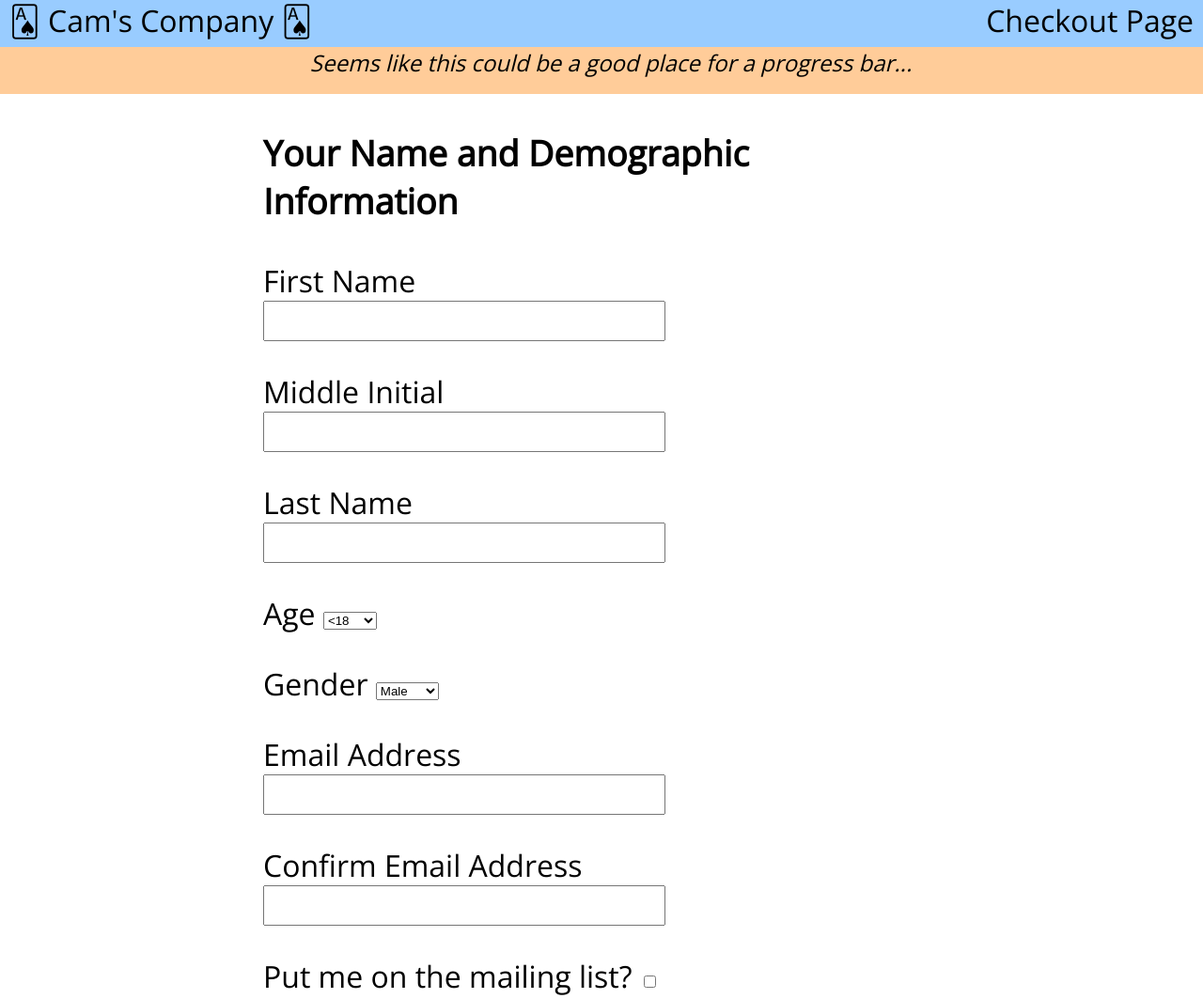
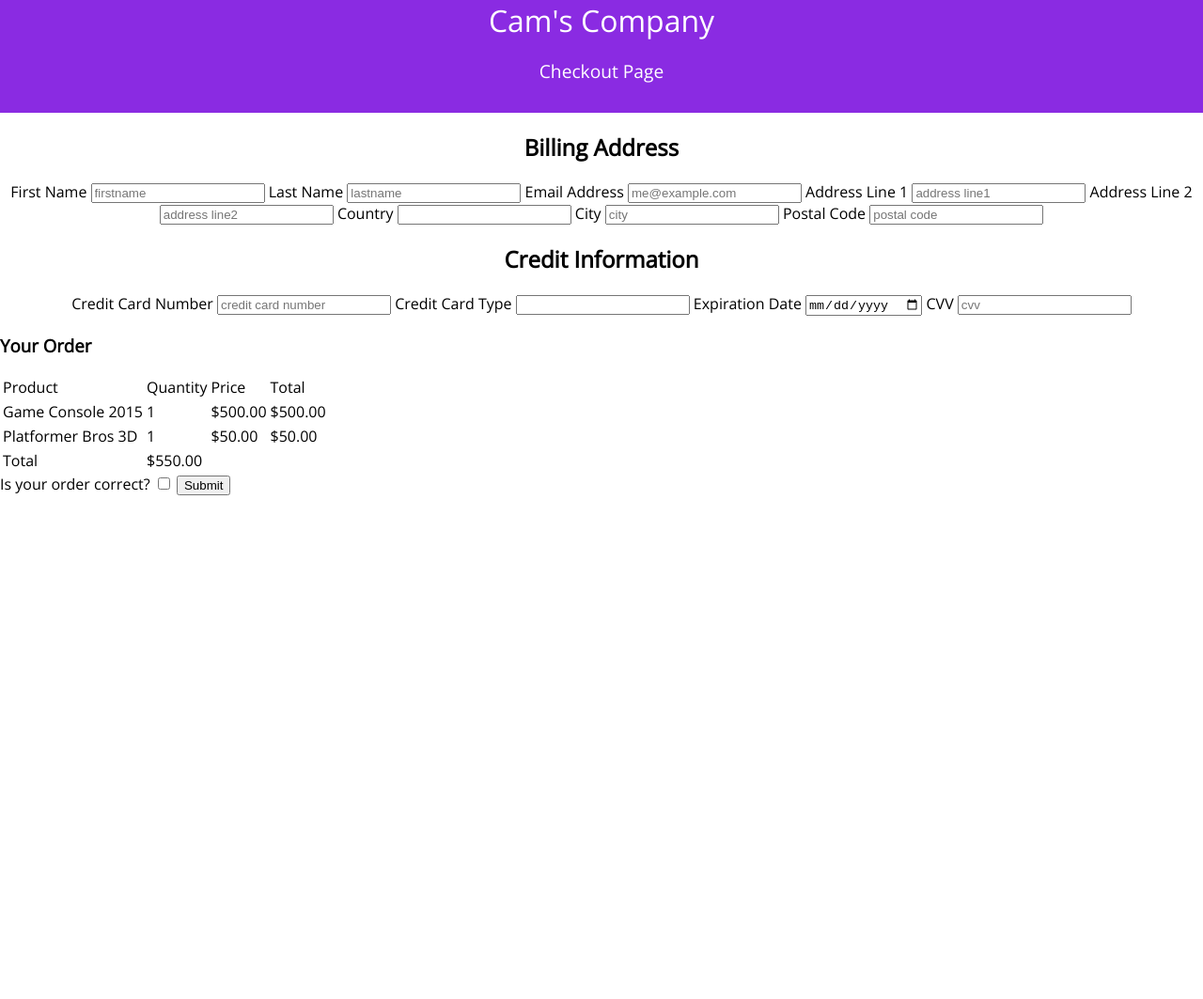
Before and after one commit to abdulmalikgh/solution-to-large-forms, a plain HTML site: page index.html in a window 1280 px wide. Shown: the top 1063 px of the page at 94% size. After the commit the page ends 800 px from the top, so only its background shows below. Drawn offline with nearby package versions, Linux system fonts and the light colour scheme.

Commit message:
refactor html and css

```diff
--- a/css/styles.css
+++ b/css/styles.css
@@ -2,136 +2,26 @@ body {
   font-family: 'Open Sans', sans-serif;
   margin: 0px 0px 10px 0px;
 }
+header{
+  width:100vw;
+  height:15vh;
+  background-color:blueviolet;
+  color:white;
+  text-align:center;
+}
+.company-name{
+  font-size: 2em;
+  padding-top:1em;
 
-.inline {
-  display: inline !important;
 }
-
-header {
-  position: fixed;
+.company-page{
+  font-size: 1.2em;
   display: block;
-  height: 50px;
-  background: #9cf;
-  min-width: 100%;
-  padding: 0px 10px;
-  font-size: 2em;
+  padding-top:1em;
 }
-
-@media screen and (max-width: 650px) {
-  header {
-    font-size: 1.5em;
-  }
-
-  .progress-bar {
-    display: none;
-  }
-
-  section.form {
-    padding-top: 50px;
-  }
+.progress-bar{
+  display:none;
 }
-
-@media screen and (max-width: 450px) {
-  .company-page {
-    display: none;
-  }
-
-  .company-name {
-    display: block;
-    width: 230px;
-    margin-left: auto;
-    margin-right: auto;
-  }
-
-  header {
-    padding: 0px;
-  }
+.form{
+  text-align:center;
 }
-
-@media screen and (min-width: 451px) {
-  section.form {
-    font-size: 2em;
-  }
-
-  .company-name {
-    display: inline;
-  }
-}
-
-@media screen and (min-width: 651px) {
-  section.form {
-    padding-top: 100px;
-  }
-}
-
-section {
-  padding: 0px 10px;
-}
-
-label {
-  display: block;
-  margin-bottom: 1em;
-}
-
-.company-page {
-  float: right;
-  margin-right: 20px;
-}
-
-.progress-bar {
-  position: fixed;
-  margin-top: 50px;
-  width: 100%;
-  height: 50px;
-  background: #fc9;
-  font-size: 1.5em;
-  font-style: italic;
-  text-align: center;
-}
-
-section.form, section.order-review{
-  display: block;
-  max-width: 720px;
-  margin-left: auto;
-  margin-right: auto;
-}
-
-section.form {
-  /*font-size: 2em;*/
-}
-
-section.form input {
-  display: block;
-  font-size: 1em;
-}
-
-.cc-warning {
-  font-size: 0.5em;
-  margin-bottom: 1em;
-}
-
-.your-order {
-  border: 1px solid;
-  max-width: 100%;
-}
-
-tr.headings {
-  font-weight: bold;
-}
-
-tr.total {
-  font-style: italic;
-}
-
-td {
-  padding: 10px;
-  border: 1px solid;
-}
-
-tr:nth-child(even) {
-  background-color: #eee;
-}
-
-.check-correct {
-  margin-top: 10px;
-}
--- a/index.html
+++ b/index.html
@@ -9,131 +9,60 @@
 </head>
 <body>
   <header>
-    <span class="company-name">🂡 Cam's Company 🂡</span>
+    <span class="company-name"> Cam's Company </span>
     <span class="company-page">Checkout Page</span>
   </header>
   <section class="progress-bar">
     Seems like this could be a good place for a progress bar...
   </section>
   <section class="form">
-    <h3>Your Name and Demographic Information</h3>
-    <label>First Name
-      <input type="text">
+    <h2>Billing Address</h2>
+    <form action="">
+
+    <label for="firstname">First Name
+      <input type="text" id="firstname" name="firstname" placeholder="firstname" autocomplete="given-name">
     </label>
-    <label>Middle Initial
-      <input type="text">
+    <label for="lastname">Last Name
+      <input type="text" id="lastname" name="lastname" placeholder="lastname" autocomplete="family-name">
     </label>
-    <label>Last Name
-      <input type="text">
+    <label for="email">Email Address
+      <input type="text" id="email" placeholder="me@example.com" autocomplete="email" name="email">
     </label>
-    <label>Age
-      <select name="age">
-        <option>&lt;18</option>
-        <option>18-25</option>
-        <option>26-35</option>
-        <option>36-50</option>
-        <option>&gt;50</option>
+    <label for="address1">Address Line 1
+      <input type="text" id="address1" name="address1" placeholder="address line1" autocomplete="address-line1">
+    </label>
+    <label for="address2">Address Line 2
+      <input type="text" id="address2" name="address2" placeholder="address line2" autocomplete="address-line2">
+    </label>
+    <label for="country">Country
+      <input type="country" id="country" autocomplete="country" >
+    </label>
+    <label for="city">City
+      <input type="text" id="city" placeholder="city" name="city" autocomplete="address-level1">
+    </label for="state">
+    <label for="postalcode">Postal Code
+      <input type="number" id="postalcode" name="postalcode" autocomplete="postal-code" placeholder="postal code">
+    </label>
+     <h2>Credit Information</h2>
+     <label for="cc-number">Credit Card Number
+      <input type="number" id="cc-number" autocomplete="cc-number" placeholder="credit card number">
+    </label>
+    <label>Credit Card Type
+      <input list="cc-type" autocomplete="cc-type">
+      <datalist id="cc-type" >
+        <option value="Visa"></option>
+        <optio  value="American Express"></option>
+        <option value="Mastercard"></option>
+        <option value="Discover"></option>
       </select>
     </label>
-    <label>Gender
-      <select name="gender">
-        <option>Male</option>
-        <option>Female</option>
-      </select>
+    <label for="exp-date">Expiration Date
+      <input type="date" id="exp-date" autocomplete="cc-exp">
     </label>
-    <label>Email Address
-      <input type="text">
+    <label for="cvv">CVV
+      <input type="number" id="cvv" autocomplete="cc-csc" placeholder="cvv">
     </label>
-    <label>Confirm Email Address
-      <input type="text">
-    </label>
-    <label>Put me on the mailing list?
-      <input class="inline" type="checkbox">
-    </label>
-
-    <h3>Your Shipping Address</h3>
-    <label>First Name
-      <input type="text">
-    </label>
-    <label>Middle Initial
-      <input type="text">
-    </label>
-    <label>Last Name
-      <input type="text">
-    </label>
-    <label>Company
-      <input type="text">
-    </label>
-    <label>Address Line 1
-      <input type="text">
-    </label>
-    <label>Address Line 2
-      <input type="text">
-    </label>
-    <label>City
-      <input type="text">
-    </label>
-    <label>State/Province
-      <input type="text">
-    </label>
-    <label>Postal Code
-      <input type="text">
-    </label>
-    <label>Country
-      <input type="text">
-    </label>
-
-    <h3>Your Credit Card Information</h3>
-    <div class="cc-warning"><em>Note: don't enter any actual credit card info!</em></div>
-    <label>Credit Card Number
-      <input type="text">
-    </label>
-    <label>Credit Card Type
-      <select name="cc">
-        <option>Visa</option>
-        <option>American Express</option>
-        <option>Mastercard</option>
-        <option>Discover</option>
-      </select>
-    </label>
-    <label>Expiration Date
-      <input type="text" placeholder="MM"><input type="text" placeholder="YY">
-    </label>
-    <label>CVV
-      <input type="number">
-    </label>
-
-    <h3>Your Billing Address</h3>
-    <label>First Name
-      <input type="text">
-    </label>
-    <label>Middle Initial
-      <input type="text">
-    </label>
-    <label>Last Name
-      <input type="text">
-    </label>
-    <label>Company
-      <input type="text">
-    </label>
-    <label>Address Line 1
-      <input type="text">
-    </label>
-    <label>Address Line 2
-      <input type="text">
-    </label>
-    <label>City
-      <input type="text">
-    </label>
-    <label>State/Province
-      <input type="text">
-    </label>
-    <label>Postal Code
-      <input type="text">
-    </label>
-    <label>Country
-      <input type="text">
-    </label>
+    </form>
   </section>
 
   <section class="order-review">
@@ -167,11 +96,5 @@
     </label>
     <input id="submit" type="submit">
   </section>
-  <script>
-    var submit = document.querySelector('#submit');
-    submit.onclick = function () {
-      alert("All of your information was valid, right? I'll just go ahead and assume that it is ;)\n\nThanks for your submission!");
-    };
-  </script>
 </body>
 </html>
```
